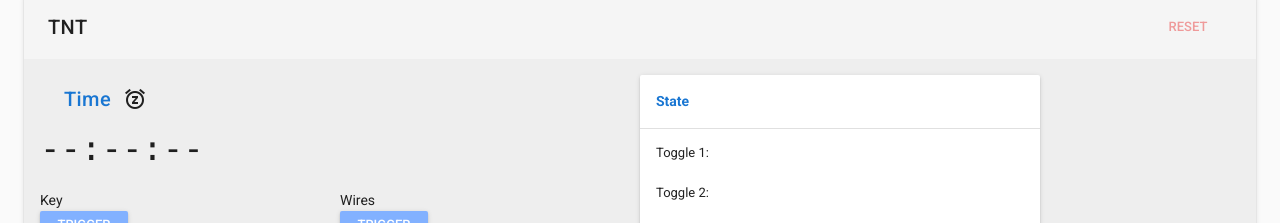
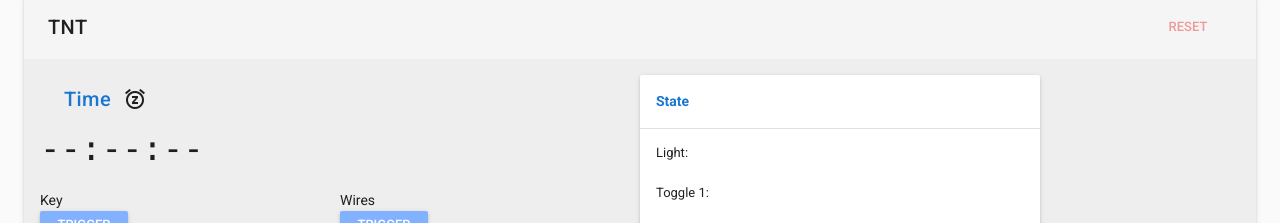
Before and after one commit to kevinclement/exitpuzzles-web-admin, a Vue app: page /#/control in a window 1280 px wide. Before the commit this address led to /#/. Shown: the part 93-316 px from the top of the page. Built offline with nearby package versions, Linux system fonts and the light colour scheme; no server answers; the database is empty; what vuefire would draw is missing.

Commit message:
add support for light state

```diff
--- a/src/components/Control.TNT.vue
+++ b/src/components/Control.TNT.vue
@@ -95,6 +95,12 @@
               <v-divider></v-divider>
 
               <v-list dense>
+                <v-list-tile>
+                  <v-list-tile-content>Light:</v-list-tile-content>
+                  <v-list-tile-content class="align-end">
+                    <v-icon :style="{ color: '#FFC107' }">{{icon(lightState, 'light')}}</v-icon>
+                  </v-list-tile-content>
+                </v-list-tile>
                 <v-list-tile>
                   <v-list-tile-content :class="{ strikeIt: switchErrors }">Toggle 1:</v-list-tile-content>
                   <v-list-tile-content class="align-end">
@@ -240,6 +246,7 @@ export default {
       hours: null,
       minutes: null,
       seconds: null,
+      lightState: STATE.UNKNOWN,
       toggle1State: STATE.UNKNOWN,
       toggle2State: STATE.UNKNOWN,
       wireState: STATE.UNKNOWN,
@@ -282,6 +289,7 @@ export default {
         return;
       }
 
+        this.lightState = state.lightDetected ? STATE.OK : STATE.UNKNOWN;
         this.toggle1State   = state.toggle1;
         this.toggle2State   = state.toggle2;
         this.wireState      = state.wire;
@@ -340,6 +348,11 @@ export default {
         return state === STATE.OK ? 'done_all' : ''
       }
 
+      // special case light
+      if (type === 'light') {
+        return state === STATE.OK ? 'lightbulb_outline' : ''
+      }
+
       if (state === STATE.OK) {
         return 'check_circle'
       } else if (state === STATE.BAD) {
@@ -367,7 +380,8 @@ export default {
     },
     refreshState() {
       // clear out icons to indicate reloading
-      this.toggle1State     =
+      this.lightState       =
+        this.toggle1State   =
         this.toggle2State   =
         this.wireState      =
         this.keySolvedState =
@@ -454,7 +468,8 @@ export default {
           // reset all internal state
           this.hours = this.minutes = this.seconds = null
           this.switchErrors = this.wireErrors = false
-          this.toggle1State     =
+          this.lightState       =
+            this.toggle1State   =
             this.toggle2State   =
             this.wireState      =
             this.keySolvedState =
```
